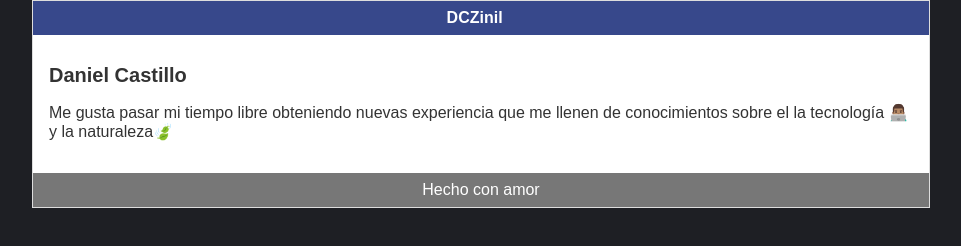
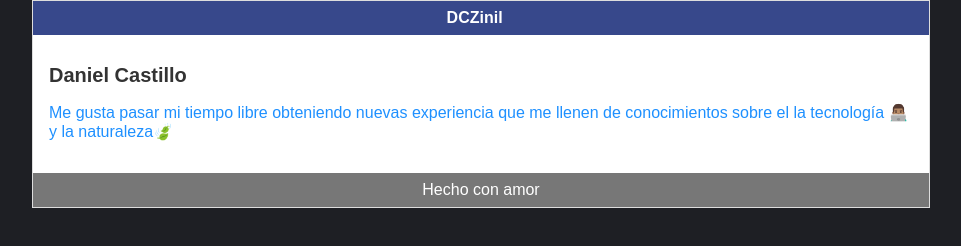
Before and after one commit to dczinil/dczinil.github.io, a plain HTML site: page index.html in a window 1280 px wide. In both pictures the pointer is over the element 640 px from the left and 122 px from the top of the page. Shown: the whole page, without its empty margins (159-1120 px from the left). Drawn offline with Linux system fonts and the light colour scheme.

Commit message:
agregar hover id like

```diff
--- a/css/styles.css
+++ b/css/styles.css
@@ -47,7 +47,11 @@ body {
   text-align: center;
   padding: 0.5em;
 }
-
-#post {
+#post{
   background: white;
   padding: 1em;
+}
+
+#like:hover{
+  color: dodgerblue;
+}
--- a/index.html
+++ b/index.html
@@ -18,7 +18,7 @@
                 <h1>
                     Daniel Castillo
                 </h1>
-                <p>
+                <p id="like">
                 Me gusta pasar mi tiempo libre obteniendo
                 nuevas experiencia que me llenen de conocimientos
                 sobre el la tecnología 👨🏽‍💻 y la naturaleza🍃
```
